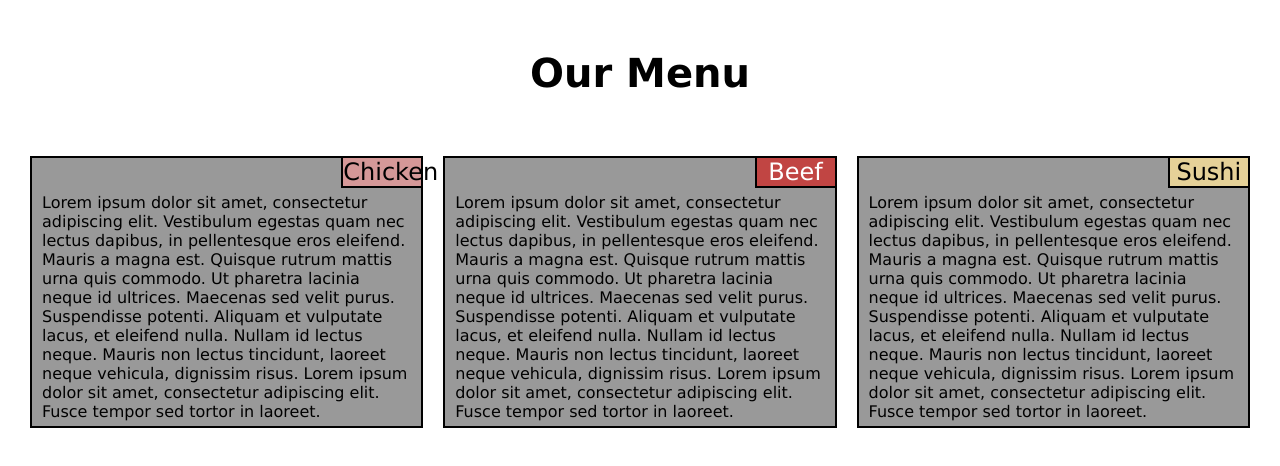
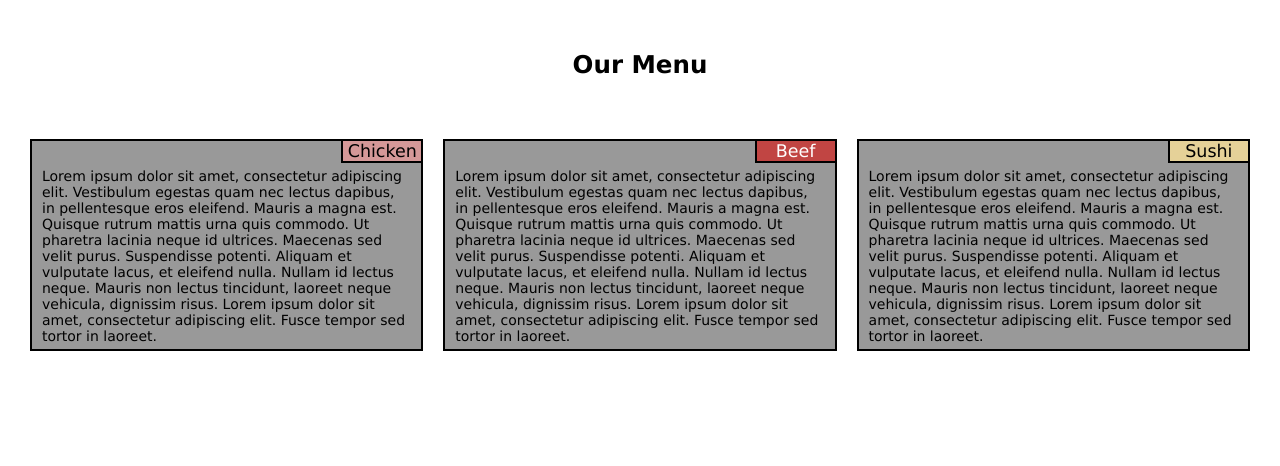
Before and after one commit to guamatrix/module2-coursera, a plain HTML site: page module2-solution/index.html in a window 1280 px wide. Drawn offline with Linux system fonts and the light colour scheme.

Commit message:
module 2 ready

```diff
--- a/module2-solution/css/style.css
+++ b/module2-solution/css/style.css
@@ -4,14 +4,15 @@
   margin: 0;
   padding: 0;
   font-family: Verdana;
-  font-size: 16px;
+  font-size:14px;
+
 }
 
 h1{
   text-align: center;
   margin-top: 50px;
   margin-bottom: 0;
-  font-size: 2.5em;
+  font-size: 1.75em;
 }
 
 section{
@@ -27,7 +28,7 @@ section > div{
 
 span{
  float: right;
- font-size: 1.5em;
+ font-size: 1.25em;
 
 }
 
@@ -38,7 +39,7 @@ p{
 
 .container{
   width: 100%;
-  position: absolute;;
+  position: absolute;
 
 }
 
```
